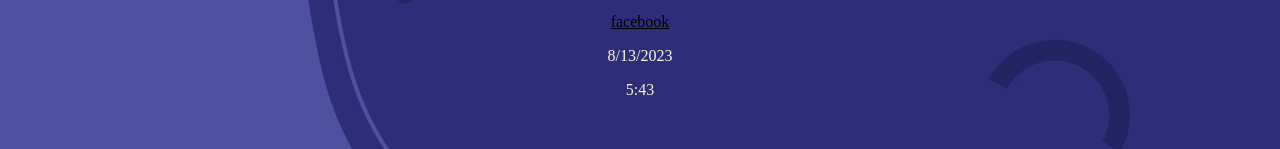
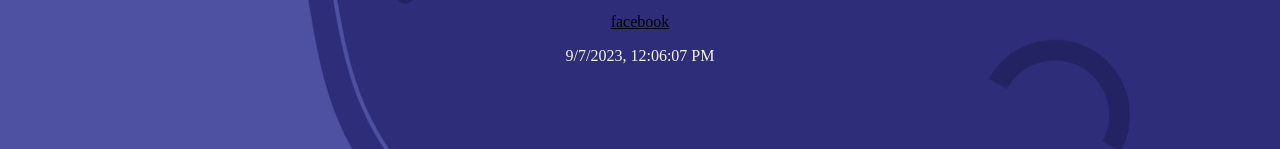
Before and after one commit to Vanquishh/my-first-project, a plain HTML site: page index.html in a window 1280 px wide. Shown: the part 476-625 px from the top of the page. Drawn offline with Linux system fonts and the light colour scheme.

Commit message:
add date and time

```diff
--- a/index.html
+++ b/index.html
@@ -42,7 +42,7 @@
     </div>
     <footer>
         <P><a href="https://www.facebook.com" target="_blank">facebook</a></P>
-        <p class="date">8/13/2023</p>
+        <!-- <p class="date">8/13/2023</p> -->
         <p class="time">5:43</p>
     </footer>
 
--- a/static/index.js
+++ b/static/index.js
@@ -6,3 +6,8 @@ for(let i = 0; i < prices.length; i++){
     temp = temp + Number(prices[i].textContent)
 }
 total_price.textContent = temp
+function getCurrentDateAndTime() {
+    const dateTime = new Date();
+    return dateTime.toLocaleString();
+  }
+document.querySelector('.time').textContent = getCurrentDateAndTime();
```
